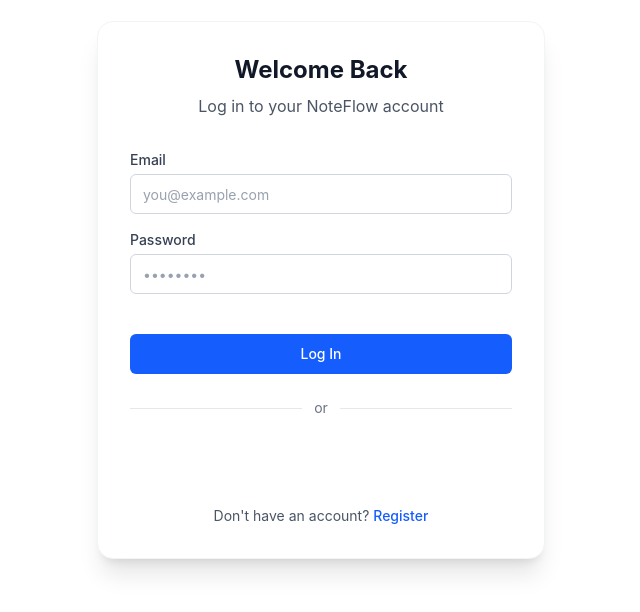
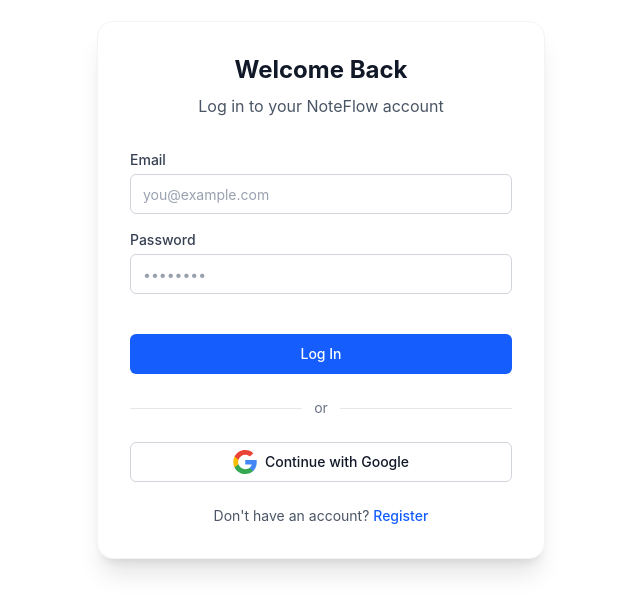
Before and after one commit to sahilchoudhary2006/notes-api, a React (Vite) app in the folder frontend/: page /login in a window 1280 px wide. Shown: the part 110-722 px from the top of the page, without its empty margins (319-959 px from the left). Built offline with nearby package versions, Linux system fonts and the light colour scheme; no server answers.

Commit message:
refactor OAuth to use useGoogleLogin hook and axios backend verification

```diff
--- a/frontend/src/pages/Login.jsx
+++ b/frontend/src/pages/Login.jsx
@@ -9,7 +9,7 @@
 import { useAuth } from '../context/AuthContext';
 import { Button } from '../components/ui/Button';
 import { Input } from '../components/ui/Input';
-import { GoogleLogin } from '@react-oauth/google';
+import { useGoogleLogin } from '@react-oauth/google';
 
 const loginSchema = z.object({
   email: z.string().email('Invalid email address'),
@@ -39,10 +39,11 @@
     }
   };
 
-  const handleGoogleSuccess = async (credentialResponse) => {
+  const loginWithGoogle = useGoogleLogin({
+    onSuccess: async (credentialResponse) => {
       try {
         setIsLoading(true);
-      const res = await googleLogin(credentialResponse.credential);
+        const res = await googleLogin(credentialResponse.access_token);
         login(res.token);
         toast.success(res.message || 'Logged in successfully with Google');
         navigate('/dashboard');
@@ -51,7 +52,11 @@
       } finally {
         setIsLoading(false);
       }
-  };
+    },
+    onError: () => {
+      toast.error('Google Login Failed');
+    }
+  });
 
   return (
     <div className="min-h-screen flex items-center justify-center p-4">
@@ -95,12 +100,23 @@
         </div>
 
         <div className="mt-6 flex justify-center">
-          <GoogleLogin
-            onSuccess={handleGoogleSuccess}
-            onError={() => {
-              toast.error('Google Login Failed');
-            }}
-          />
+          <Button
+            type="button"
+            variant="outline"
+            className="w-full flex items-center justify-center gap-2"
+            onClick={() => loginWithGoogle()}
+            isLoading={isLoading}
+          >
+            <svg viewBox="0 0 24 24" width="24" height="24" xmlns="http://www.w3.org/2000/svg">
+              <g transform="matrix(1, 0, 0, 1, 27.009001, -39.238998)">
+                <path fill="#4285F4" d="M -3.264 51.509 C -3.264 50.719 -3.334 49.969 -3.454 49.239 L -14.754 49.239 L -14.754 53.749 L -8.284 53.749 C -8.574 55.229 -9.424 56.479 -10.684 57.329 L -10.684 60.329 L -6.824 60.329 C -4.564 58.239 -3.264 55.159 -3.264 51.509 Z"/>
+                <path fill="#34A853" d="M -14.754 63.239 C -11.514 63.239 -8.804 62.159 -6.824 60.329 L -10.684 57.329 C -11.764 58.049 -13.134 58.489 -14.754 58.489 C -17.884 58.489 -20.534 56.379 -21.484 53.529 L -25.464 53.529 L -25.464 56.619 C -23.494 60.539 -19.444 63.239 -14.754 63.239 Z"/>
+                <path fill="#FBBC05" d="M -21.484 53.529 C -21.734 52.809 -21.864 52.039 -21.864 51.239 C -21.864 50.439 -21.724 49.669 -21.484 48.949 L -21.484 45.859 L -25.464 45.859 C -26.284 47.479 -26.754 49.299 -26.754 51.239 C -26.754 53.179 -26.284 54.999 -25.464 56.619 L -21.484 53.529 Z"/>
+                <path fill="#EA4335" d="M -14.754 43.989 C -12.984 43.989 -11.404 44.599 -10.154 45.789 L -6.734 42.369 C -8.804 40.429 -11.514 39.239 -14.754 39.239 C -19.444 39.239 -23.494 41.939 -25.464 45.859 L -21.484 48.949 C -20.534 46.099 -17.884 43.989 -14.754 43.989 Z"/>
+              </g>
+            </svg>
+            Continue with Google
+          </Button>
         </div>
 
         <p className="mt-6 text-center text-sm text-gray-600 dark:text-gray-400">
--- a/frontend/src/pages/Register.jsx
+++ b/frontend/src/pages/Register.jsx
@@ -9,7 +9,7 @@
 import { useAuth } from '../context/AuthContext';
 import { Button } from '../components/ui/Button';
 import { Input } from '../components/ui/Input';
-import { GoogleLogin } from '@react-oauth/google';
+import { useGoogleLogin } from '@react-oauth/google';
 
 const registerSchema = z.object({
   name: z.string().min(2, 'Name must be at least 2 characters'),
@@ -44,10 +44,11 @@
     }
   };
 
-  const handleGoogleSuccess = async (credentialResponse) => {
+  const loginWithGoogle = useGoogleLogin({
+    onSuccess: async (credentialResponse) => {
       try {
         setIsLoading(true);
-      const res = await googleLogin(credentialResponse.credential);
+        const res = await googleLogin(credentialResponse.access_token);
         login(res.token);
         toast.success(res.message || 'Registered/Logged in successfully with Google');
         navigate('/dashboard');
@@ -56,7 +57,11 @@
       } finally {
         setIsLoading(false);
       }
-  };
+    },
+    onError: () => {
+      toast.error('Google Registration Failed');
+    }
+  });
 
   return (
     <div className="min-h-screen flex items-center justify-center p-4">
@@ -116,13 +121,23 @@
         </div>
 
         <div className="mt-6 flex justify-center">
-          <GoogleLogin
-            onSuccess={handleGoogleSuccess}
-            onError={() => {
-              toast.error('Google Registration Failed');
-            }}
-            text="signup_with"
-          />
+          <Button
+            type="button"
+            variant="outline"
+            className="w-full flex items-center justify-center gap-2"
+            onClick={() => loginWithGoogle()}
+            isLoading={isLoading}
+          >
+            <svg viewBox="0 0 24 24" width="24" height="24" xmlns="http://www.w3.org/2000/svg">
+              <g transform="matrix(1, 0, 0, 1, 27.009001, -39.238998)">
+                <path fill="#4285F4" d="M -3.264 51.509 C -3.264 50.719 -3.334 49.969 -3.454 49.239 L -14.754 49.239 L -14.754 53.749 L -8.284 53.749 C -8.574 55.229 -9.424 56.479 -10.684 57.329 L -10.684 60.329 L -6.824 60.329 C -4.564 58.239 -3.264 55.159 -3.264 51.509 Z"/>
+                <path fill="#34A853" d="M -14.754 63.239 C -11.514 63.239 -8.804 62.159 -6.824 60.329 L -10.684 57.329 C -11.764 58.049 -13.134 58.489 -14.754 58.489 C -17.884 58.489 -20.534 56.379 -21.484 53.529 L -25.464 53.529 L -25.464 56.619 C -23.494 60.539 -19.444 63.239 -14.754 63.239 Z"/>
+                <path fill="#FBBC05" d="M -21.484 53.529 C -21.734 52.809 -21.864 52.039 -21.864 51.239 C -21.864 50.439 -21.724 49.669 -21.484 48.949 L -21.484 45.859 L -25.464 45.859 C -26.284 47.479 -26.754 49.299 -26.754 51.239 C -26.754 53.179 -26.284 54.999 -25.464 56.619 L -21.484 53.529 Z"/>
+                <path fill="#EA4335" d="M -14.754 43.989 C -12.984 43.989 -11.404 44.599 -10.154 45.789 L -6.734 42.369 C -8.804 40.429 -11.514 39.239 -14.754 39.239 C -19.444 39.239 -23.494 41.939 -25.464 45.859 L -21.484 48.949 C -20.534 46.099 -17.884 43.989 -14.754 43.989 Z"/>
+              </g>
+            </svg>
+            Sign up with Google
+          </Button>
         </div>
 
         <p className="mt-6 text-center text-sm text-gray-600 dark:text-gray-400">
--- a/frontend/src/services/auth.api.js
+++ b/frontend/src/services/auth.api.js
@@ -10,7 +10,7 @@
   return response.data;
 };
 
-export const googleLogin = async (credential) => {
-  const response = await api.post('/auth/google', { credential });
+export const googleLogin = async (accessToken) => {
+  const response = await api.post('/auth/google', { accessToken });
   return response.data;
 };
--- a/package.json
+++ b/package.json
@@ -12,6 +12,7 @@
   "author": "",
   "license": "ISC",
   "dependencies": {
+    "axios": "^1.20.0",
     "bcrypt": "^6.0.0",
     "cors": "^2.8.6",
     "dotenv": "^17.4.2",
```
Also changed, not shown: 2 other files (tests, documents, lock files or other folders). Lines whose indentation alone changed are shown as unchanged.
